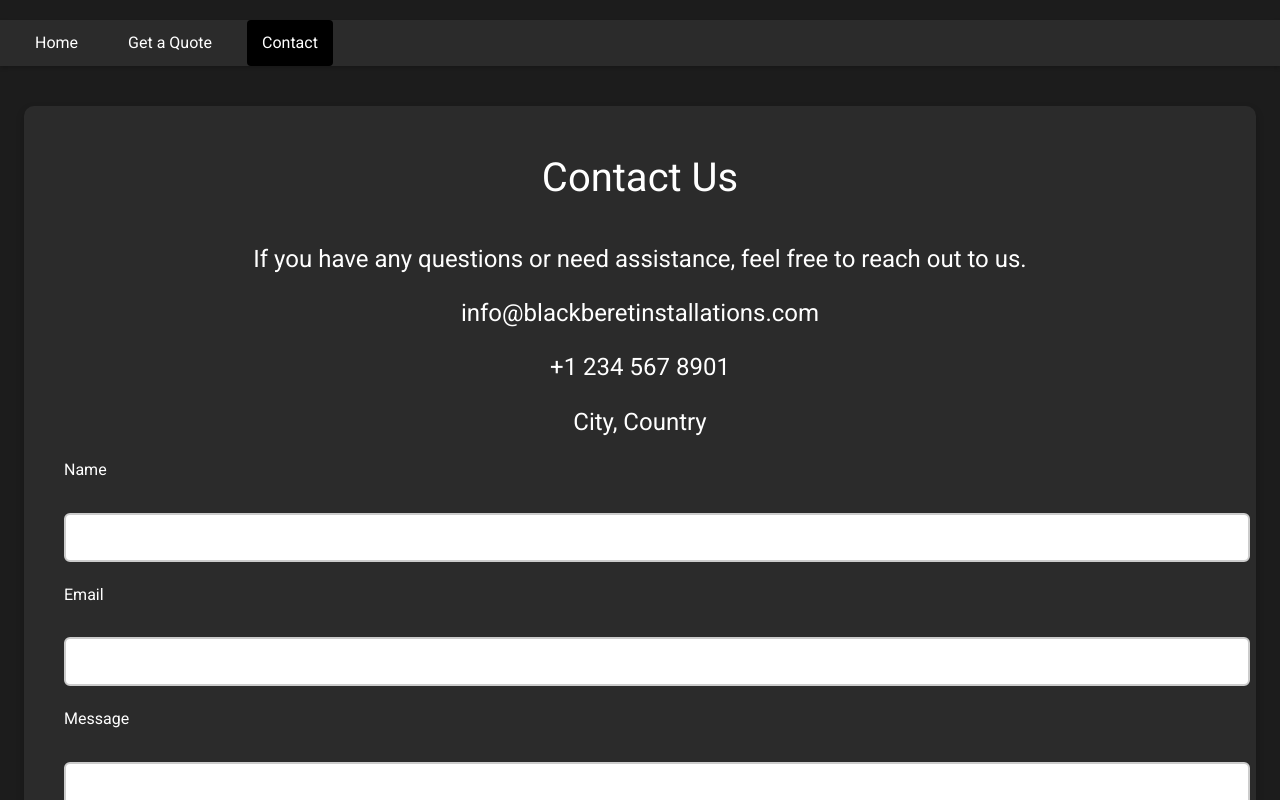
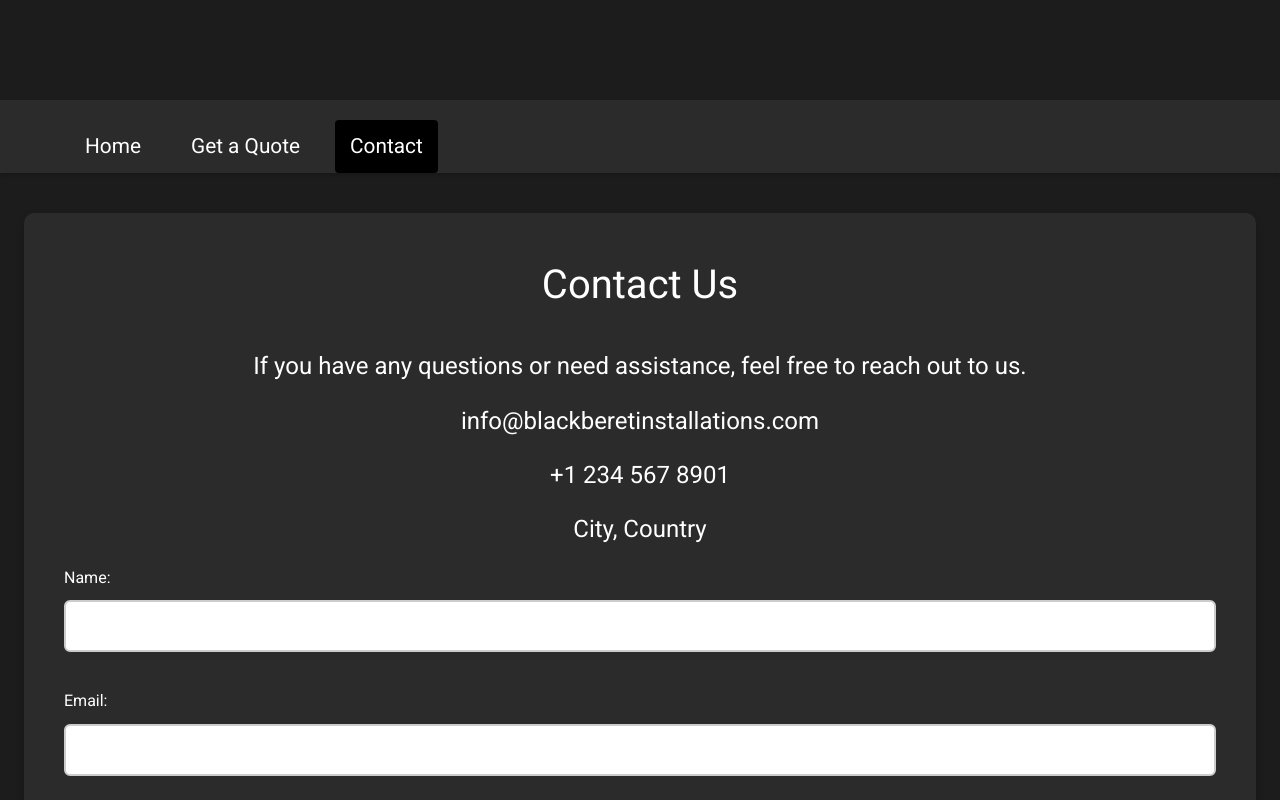
Before and after one commit to hadiahsan/Black-Beret, a React (Create React App) app: page /contact in a window 1280 px wide. Shown: the top 800 px of the page. Built offline with nearby package versions, Linux system fonts and the light colour scheme.

Commit message:
Adds, UI enhancement, and typo fixes

```diff
--- a/src/App.js
+++ b/src/App.js
@@ -1,11 +1,9 @@
 import React from 'react';
 import { Route, Routes } from 'react-router-dom';
-import Header from './components/Header';
-import Footer from './components/Footer';
 import Navbar from './components/Navbar';
-import HomePage from './HomePage';
+import HomePage from './components/HomePage';
 import QuotePage from './QuotePage';
-import ContactUsPage from './ContactUsPage';
+import ContactUsPage from './components/ContactUsPage';
 import "./App.css"
 
 // Import other pages as needed
@@ -13,7 +11,6 @@ import "./App.css"
 function App() {
   return (
     <div>
-      <Header />
       <Navbar />
       <Routes>
         <Route path="/" element={<HomePage />} />
@@ -21,7 +18,6 @@ function App() {
         <Route path="/contact" element={<ContactUsPage />} />
         // Add more routes as needed
       </Routes>
-      <Footer />
     </div>
   );
 }
--- a/src/QuotePage.js
+++ b/src/QuotePage.js
@@ -52,7 +52,7 @@ function QuotePage() {
           Additional Information:
           <textarea name="Additional Info" className="text-box"></textarea>
         </label>
-        <button type="submit">Submit</button>
+        <button type="submit">Get My Quote</button>
       </form>
     </div>
   );
--- a/src/Stylings/ContactUsPage.css
+++ b/src/Stylings/ContactUsPage.css
@@ -48,6 +48,11 @@
   cursor: pointer;
   border-radius: 8px; /* Rounded corners for the button */
   font-size: 1.1em; /* Larger font size for the button */
+  transition: background-color 0.3s ease;
+}
+
+.contact-container button:hover {
+  background-color: #808080; /* Darker shade of green */
 }
 
 .contact-header {
@@ -61,3 +66,21 @@
     padding: 20px;
   }
 }
+
+.text-box {
+  width: 100%; /* Full width */
+  padding: 8px 12px; /* Some padding */
+  border: 1px solid #ccc; /* A light border */
+  border-radius: 4px; /* Rounded corners */
+  box-sizing: border-box; /* Box sizing to include padding */
+  margin-top: 8px; /* Margin for spacing */
+  margin-bottom: 16px; /* Margin for spacing */
+  background-color: white; /* Background color */
+  font-size: 16px; /* Text size */
+}
+
+.text-box:focus {
+  outline: none; /* Removes the default focus outline */
+  border-color: #6658d3; /* Changes border color on focus */
+  box-shadow: 0 0 5px rgba(102, 88, 211, 0.5); /* Adds a subtle shadow on focus */
+}
--- a/src/Stylings/HomePage.css
+++ b/src/Stylings/HomePage.css
@@ -44,14 +44,6 @@
   font-size: 1.2em; /* Larger font size for buttons */
   border-radius: 5px;
   font-weight: bold; /* Bold font for buttons */
-}
-
-.footer {
-  background-color: #333;
-  color: white;
-  padding: 20px;
-  text-align: center;
-  font-size: 1.1em; /* Slightly larger font size for footer */
 }
 
 /* Responsive Design */
--- a/src/Stylings/Navbar.css
+++ b/src/Stylings/Navbar.css
@@ -1,9 +1,9 @@
 /* Navbar Styles */
 .navbar {
-  background-color: #2B2B2B; /* A nice blue */
+  background-color: #2B2B2B; /* dark black */
   box-shadow: 0 2px 4px rgba(0, 0, 0, 0.2);
   padding: 0 20px;
-  margin-top: 20px
+  margin-top: 100px;
 }
 
 .navbar-nav {
@@ -16,10 +16,11 @@
 
 .nav-item {
   margin-left: 20px;
+  margin-top: 20px;
 }
 
 .nav-item:first-child {
-  margin-left: 0;
+  margin-left: 50px;
 }
 
 .nav-item a {
@@ -28,6 +29,7 @@
   padding: 10px 15px;
   display: block;
   transition: background-color 0.3s ease;
+  font-size: 1.3em;
 }
 
 .nav-item a:hover, .nav-item a.active {
--- a/src/Stylings/QuotePage.css
+++ b/src/Stylings/QuotePage.css
@@ -35,6 +35,10 @@
   cursor: pointer;
   border-radius: 8px; /* Adjusted border radius */
   font-size: 1.1em; /* Increased font size */
+}
+
+.quote-container button:hover {
+  background-color: #808080;
 }
 
 /* Responsive Design for smaller screens */
--- a/src/ContactUsPage.js
+++ b/src/components/ContactUsPage.js
@@ -1,5 +1,5 @@
 import React from 'react';
-import './Stylings/ContactUsPage.css';
+import '../Stylings/ContactUsPage.css';
 
 function ContactUsPage() {
   return (
@@ -11,17 +11,23 @@ function ContactUsPage() {
           <p>info@blackberetinstallations.com</p>
           <p> +1 234 567 8901</p>
           <p>City, Country</p>
+        </div>
       </div>
-        </div>
-        <form className="contact-form" action="https://formspree.io/f/xnqkykdk" method="POST">
-          <label htmlFor="name">Name</label>
-          <input type="text" id="name" name="name" required />
+        <form className="contact-form" action="https://formspree.io/f/mnqkylwq" method="POST">
+          <label>
+          Name:
+          <input type="text" className="text-box" name="name"  />
+          </label>
 
-          <label htmlFor="email">Email</label>
-          <input type="email" id="email" name="email" required />
+          <label>
+          Email:
+          <input type="text" className="text-box" name="name"  />
+          </label>
 
-          <label htmlFor="message">Message</label>
-          <textarea id="message" name="message" required></textarea>
+          <label>
+          Message:
+          <input type="text" className="text-box" name="name"  />
+          </label>
 
           <button type="submit">Send Message</button>
         </form>
--- a/src/components/Footer.js
+++ /dev/null
@@ -1,11 +0,0 @@
-import React from 'react'
-
-function Footer() {
-  return (
-    <div>
-
-    </div>
-  )
-}
-
-export default Footer
--- a/src/components/Header.js
+++ /dev/null
@@ -1,11 +0,0 @@
-import React from 'react'
-
-function Header() {
-  return (
-    <div>
-
-    </div>
-  )
-}
-
-export default Header
--- a/src/HomePage.js
+++ b/src/components/HomePage.js
@@ -1,7 +1,6 @@
 import React from 'react';
 import { Link } from 'react-router-dom';
-import './Stylings/HomePage.css';
-
+import '../Stylings/HomePage.css';
 
 function HomePage() {
   return (
@@ -11,7 +10,7 @@ function HomePage() {
       <section className="hero-section">
         <h1> Black Beret Installations</h1>
         <h2>Elevate Your Viewing Experience with Professional TV Mounting</h2>
-        <p>At Black Beret Installations , we understand that your television isn't just a device; it's the centerpiece of your home entertainment. That's why we offer top-notch TV mounting services to elevate your viewing experience to a whole new level. Our team of highly skilled technicians specializes in seamlessly mounting your TV on any wall type, whether it's drywall, concrete, or brick. We take care of all the details, ensuring a secure and aesthetically pleasing installation that complements your home decor.</p>
+        <p>At Black Beret Installations, we understand that your television isn't just a device; it's the centerpiece of your home entertainment. That's why we offer top-notch TV mounting services to elevate your viewing experience to a whole new level. Our team of highly skilled technicians specializes in seamlessly mounting your TV on any wall type, whether it's drywall, concrete, or brick. We take care of all the details, ensuring a secure and aesthetically pleasing installation that complements your home decor.</p>
       </section>
 
       {/* About Us Section */}
```
Also changed, not shown: src/AboutPage.js (deleted, +0 -36 lines), src/Stylings/AboutPage.css (deleted, +0 -51 lines).
